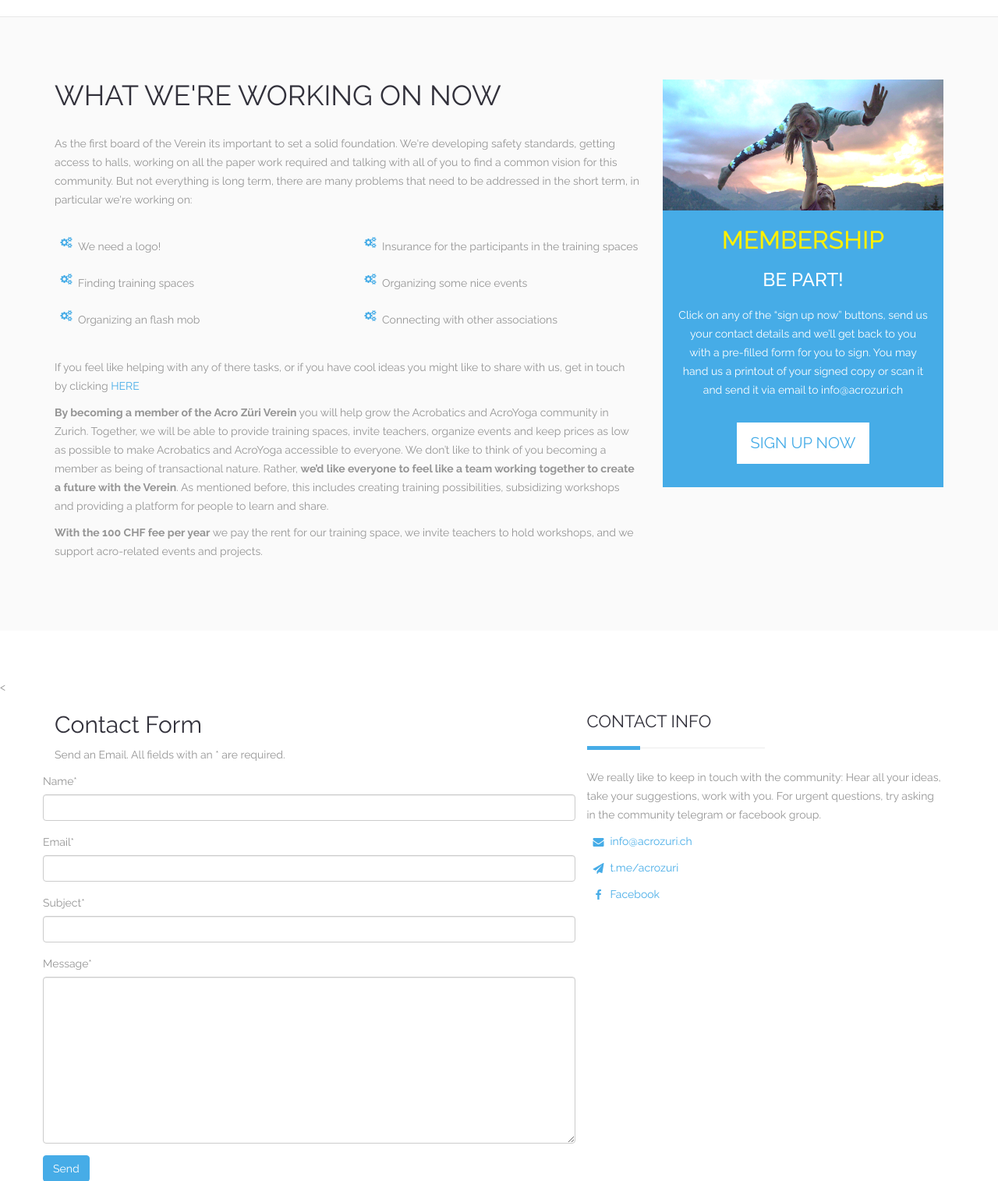
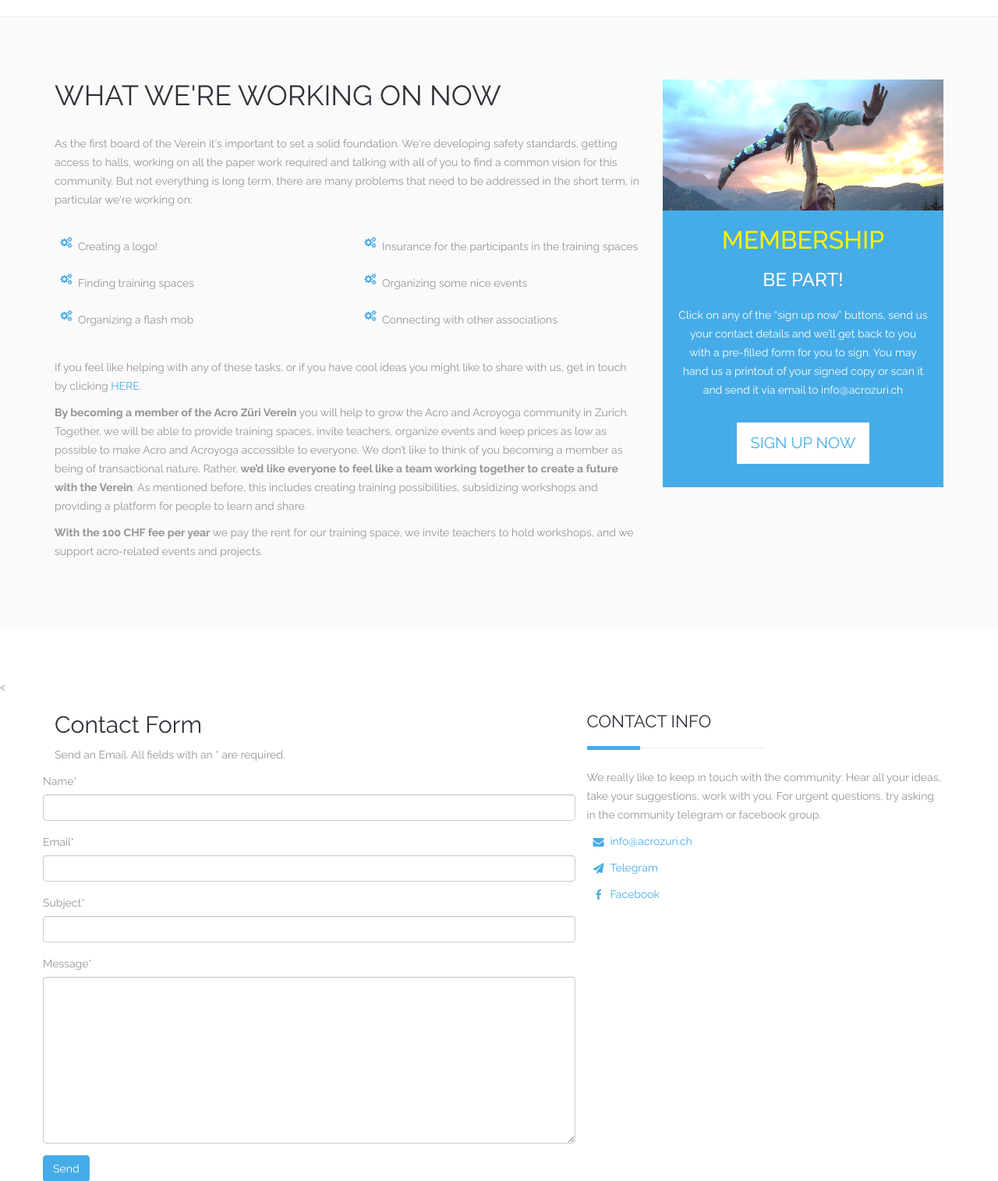
Before and after one commit to adux/acrozuri, a Django app: page / in a window 1280 px wide. Shown: the part 3658-5173 px from the top of the page at 78% size. Run offline with Django 3.2, Linux system fonts and the light colour scheme; some libraries are stand-ins or nearby versions.

Commit message:
Typos and link correction

```diff
--- a/acrozuri/home/views.py
+++ b/acrozuri/home/views.py
@@ -3,6 +3,8 @@
 from django.urls import reverse_lazy
 from django.views.generic.base import TemplateView
 from django.views.generic.edit import FormView
+from django.db.models import F
+from django.contrib import messages
 from .multiforms import MultiFormsView
 from .models import Class
 from .forms import MemberForm, NewsForm
@@ -22,6 +24,7 @@
         message = "From: " + email + "\r\nName:" + name + " \r\n\r\nMessage: " + form.cleaned_data.get('message')
         to = ['info@acrozuri.ch']
         send_mail(subject, message, to)
+        messages.add_message(self.request, messages.SUCCESS, F'Thanks for writing us, we will get back to you ;) !')
         instance.save()
         return HttpResponseRedirect(self.get_success_url(form_name))
 
@@ -47,4 +50,5 @@
         to = [instance.email, 'info@acrozuri.ch']
         send_mail(subject, message, to)
         instance.save()
+        messages.add_message(self.request, messages.SUCCESS, F'Thanks for Registering, please check your email.')
         return super().form_valid(form)
--- a/acrozuri/templates/base.html
+++ b/acrozuri/templates/base.html
@@ -3,25 +3,19 @@
   <head>
     <meta charset="utf-8">
     <meta http-equiv="x-ua-compatible" content="ie=edge">
-
     <title>{% block title %}Acrozuri{% endblock title %}</title>
-
     <!-- Mobile -->
     <meta name="viewport" content="width=device-width, initial-scale=1.0">
-
     <!-- General Meta-->
     <meta name="description" content="The Acroyoga Zürich Verein was founded in 2019 and has for goal promoting our community, organizing acro events, boosting the popularity of acro in zuri, and facilitating access for acro, acro sport, acroyoga">
     <meta name="keywords" content="Acro Zürich, Acro Schweiz, Swiss Acro Fest, Swiss Acro, Acrolama, Acroyoga Zürich, Acroyoga, Acro balance Züri">
     <meta name="author" content="Acrolama">
-
-
     <!-- Icons -->
     <link rel="icon" href="{% static 'images/favicons/favicon.ico' %}">
     <link rel="apple-touch-icon" href="{% static 'images/favicons/apple-touch-icon.png' %}">
     <link rel="apple-touch-icon" sizes="72x72" href="{% static 'images/favicons/apple-touch-icon-72x72.png' %}">
     <link rel="apple-touch-icon" sizes="114x114" href="{% static 'images/favicons/apple-touch-icon-114x114.png' %}">
     <link rel="apple-touch-icon" sizes="144x144" href="{% static 'images/favicons/apple-touch-icon-144x144.png' %}">
-
     <!-- Le CSS
     ================================================= -->
     {% block css %}
@@ -37,14 +31,12 @@
     <link href="{% static 'css/blue.css' %}" rel="stylesheet">
     <link href="{% static 'css/responsive.css' %}" rel="stylesheet">
     {% endblock %}
-
     <!-- HTML5 shim, for IE6-8 support of HTML5 elements -->
     <!--[if lt IE 9]>
     <script src="{% static 'js/html5shiv.js' %}"></script>
     <script src="{% static 'js/respond.min.js' %}"></script>
     <![endif]-->
   </head>
-
   <body>
     <!-- Message -->
     {% if messages %}
@@ -66,7 +58,7 @@
                                     <a title="Facebook" href="https://www.facebook.com/groups/374334435978564/" target="_blank"><i class="fa fa-facebook"></i></a>
                                 </li>
                                 <li>
-                                    <a title="Instagram" href="www.instagram.com/acrozuri" target="_blank"><i class="fa fa-instagram"></i></a>
+                                    <a title="Instagram" href="https://www.instagram.com/acrozuri" target="_blank"><i class="fa fa-instagram"></i></a>
                                 </li>
                             </ul>
                         </div> <!--/.social-icon-->
@@ -78,7 +70,7 @@
                             </a>
                         </div><!-- top email -->
                         <div class="top-phone pull-right">
-                            <a href="t.me/acroyogazurich">
+                            <a href="https://t.me/acrozuri">
                                 <i class="fa fa-paper-plane-o"></i> t.me/acrozuri
                             </a>
                         </div><!-- /.phone -->
@@ -122,15 +114,15 @@
                             <div class="footer-widget-1 address">
                                 <ul>
                                     <li><i class="fa fa-envelope"></i><a href="mailto:info@acrozuri.ch">info@acrozuri.ch</a></li>
-                                    <li><i class="fa fa-paper-plane"></i><a href="t.me/acroyogazurich">t.me/acrozuri</a></li>
-                                    <li><i class="fa fa-facebook"></i><a href="https://www.facebook.com/groups/374334435978564/" target="_blank">Acroyoga Zürich Group</a></li>
+                                    <li><i class="fa fa-paper-plane"></i><a href="https://t.me/acrozuri">Telegram</a></li>
+                                    <li><i class="fa fa-facebook"></i><a href="https://www.facebook.com/groups/374334435978564/" target="_blank">Facebook</a></li>
                                 </ul>
                             </div>
                         </div> <!--/footer-1-->
                         <div class="col-md-4">
                             <div class="footer-widget-2 text-center">
                                 <img src="{% static "images/logo_inverted.png" %}" alt="footer-logo">
-                                <p>Send us your acro pics and videos in #züri and we'll post it! Help us grow and spread ! <3</p>
+                                <p>Send us your Acro pics and videos in #züri and we'll post it! Help us grow and spread ! <3</p>
                             </div>
                             <div class="footer-social">
                                 <div class="social-icon">
@@ -140,7 +132,7 @@
                                             <a title="Facebook" href="https://www.facebook.com/groups/374334435978564/" target="_blank"><i class="fa fa-facebook"></i></a>
                                         </li>
                                         <li>
-                                            <a title="Instagram" href="www.instagram.com/acrozuri" target="_blank"><i class="fa fa-instagram"></i></a>
+                                            <a title="Instagram" href="https://www.instagram.com/acrozuri" target="_blank"><i class="fa fa-instagram"></i></a>
                                         </li>
                                     </ul>
                                 </div> <!--/.social-icon-->
@@ -157,7 +149,7 @@
                         </div>
                         <div class="col-md-6">
                             <ul class="foot-menu">
-                                <li><a href="www.acrolama.com">Designed by Adrian Garate from Acrolama</a></li>
+                                <li><a href="https://www.acrolama.com">Designed by Adrian Garate from Acrolama</a></li>
                             </ul>
                         </div>
                     </div>
--- a/acrozuri/templates/pages/board.html
+++ b/acrozuri/templates/pages/board.html
@@ -8,7 +8,7 @@
                             <h2 class="lg-title text-center"><span>board</span></h2>
                         </div> <!--/.col-->
                         <div class="col-md-6 col-sm-12 col-xs-12 col-md-offset-3">
-                            <p class="lg-text text-center">The foundation board 2019 is a mix of teachers and active community members predominantly with partner acro or acroyoga backgrounds. However, we strive to represent a wider variety of related communities, creating a colorful melting pot of different circus disciplines and sports acrobatics.</p>
+                            <p class="lg-text text-center">The foundation board 2019 is a mix of teachers and active community members predominantly with partner Acro or Acroyoga backgrounds. However, we strive to represent a wider variety of related communities, creating a colorful melting pot of different circus disciplines and sports acrobatics.</p>
                         </div> <!--/.col-->
                     </div>
                 </div>
--- a/acrozuri/templates/pages/contact.html
+++ b/acrozuri/templates/pages/contact.html
@@ -21,7 +21,7 @@
             <p>We really like to keep in touch with the community: Hear all your ideas, take your suggestions, work with you. For urgent questions, try asking in the community telegram or facebook group.</p>
             <ul class="fa-ul">
                 <li><i class="fa-li fa fa-envelope"></i><a href="mailto=info@acrozuri.ch">info@acrozuri.ch</a></li>
-                <li><i class="fa-li fa fa-paper-plane"></i> <a href="t.me/acroyogazurich">t.me/acrozuri</a></li>
+                <li><i class="fa-li fa fa-paper-plane"></i> <a href="https://t.me/acrozuri">Telegram</a></li>
                 <li><i class="fa-li fa fa-facebook"></i><a  href="https://www.facebook.com/groups/374334435978564/" target="_blank">Facebook</a>
             </ul>
           </div>
--- a/acrozuri/templates/pages/event.html
+++ b/acrozuri/templates/pages/event.html
@@ -12,7 +12,7 @@
             <div class="col-sm-8 col-xs-12">
                 <div class="article">
                     <h2>JAMS</h2>
-                    <p>What is this even? Whenever the weather permits, we love to gather somewhere outside and play together. These so-called jams are self-organized, usually in our WhatsApp group. Most jams take place at either Chinawiese or Josefwiese. It’s a great opportunity to get a sense of what AcroYoga is all about and meet some new people. There’s really worse things to do than being out in the sun and having fun.</br> Find listed below a few of the regular jams in Zürich, keep in mind that on good weather conditions participants might prefere to be outdoors.</p></br>
+                    <p>What is this even? Whenever the weather permits, we love to gather somewhere outside and play together. These so-called jams are self-organized, usually in our WhatsApp group. Most jams take place at either Chinawiese or Josefwiese. It’s a great opportunity to get a sense of what Acroyoga is all about and meet some new people. There’s really worse things to do than being out in the sun and having fun.</br> Find listed below a few of the regular jams in Zürich, keep in mind that on good weather conditions participants might prefere to be outdoors.</p></br>
                 </div>
             </div>
         </div>
--- a/acrozuri/templates/pages/member.html
+++ b/acrozuri/templates/pages/member.html
@@ -5,14 +5,14 @@
                 <div class="row">
                     <div class="col-md-8 col-sm-8 col-xs-12">
                         <h2 class="lg-title-2">what we're working on now</h2>
-                        <p>As the first board of the Verein its important to set a solid foundation. We're developing safety standards, getting  access to halls, working on all the paper work required and talking with all of you to find a common vision for this community. But not everything is long term, there are many problems that need to be addressed in the short term, in particular we're working on:</p>
+                        <p>As the first board of the Verein it's important to set a solid foundation. We're developing safety standards, getting  access to halls, working on all the paper work required and talking with all of you to find a common vision for this community. But not everything is long term, there are many problems that need to be addressed in the short term, in particular we're working on:</p>
                         <div class="row">
                             <div class="col-md-6">
                                 <div class="icon-list">
                                     <ul class="fa-ul">
-                                        <li><i class="fa-li fa fa-gears"></i> We need a logo!</li>
+                                        <li><i class="fa-li fa fa-gears"></i> Creating a logo!</li>
                                         <li><i class="fa-li fa fa-gears"></i> Finding training spaces</li>
-                                        <li><i class="fa-li fa fa-gears"></i> Organizing an flash mob</li>
+                                        <li><i class="fa-li fa fa-gears"></i> Organizing a flash mob</li>
                                     </ul>
                                 </div>
                             </div> <!--/.col-->
@@ -26,13 +26,13 @@
                                 </div>
                             </div> <!--/.col-->
                         </div> <!--/.row-->
-                         <p>If you feel like helping with any of there tasks, or if you have cool ideas you might like to share with us, get in touch by clicking<a href="mailto=info@acrozuri.ch"> HERE</a></p>
-                         <p><strong>By becoming a member of the Acro Züri Verein</strong> you will help grow the Acrobatics and AcroYoga community in Zurich. Together, we will be able to provide training spaces, invite teachers, organize events and keep prices as low as possible to make Acrobatics and AcroYoga accessible to everyone. We don’t like to think of you becoming a member as being of transactional nature. Rather, <strong>we’d like everyone to feel like a team working together to create a future with the Verein</strong>. As mentioned before, this includes creating training possibilities, subsidizing workshops and providing a platform for people to learn and share.</p>
+                         <p>If you feel like helping with any of these tasks, or if you have cool ideas you might like to share with us, get in touch by clicking<a href="mailto=info@acrozuri.ch"> HERE</a>.</p>
+                         <p><strong>By becoming a member of the Acro Züri Verein</strong> you will help to grow the Acro and Acroyoga community in Zurich. Together, we will be able to provide training spaces, invite teachers, organize events and keep prices as low as possible to make Acro and Acroyoga accessible to everyone. We don’t like to think of you becoming a member as being of transactional nature. Rather, <strong>we’d like everyone to feel like a team working together to create a future with the Verein</strong>. As mentioned before, this includes creating training possibilities, subsidizing workshops and providing a platform for people to learn and share.</p>
                          <p><strong>With the 100 CHF fee per year</strong> we pay the rent for our training space, we invite teachers to hold workshops, and we support acro-related events and projects.</p>
                     </div> <!--/.col-->
                     <div class="col-md-4 col-sm-4 col-xs-12">
                         <div class="volunteer text-center">
-                            <img class="img-responsive" src="{% static "images/all/volunteer.jpg" %}" alt="volunteer">
+                            <img class="img-responsive" src="{% static "images/all/volunteer.jpg" %}" alt="Acrolama Pict for the Acrozuri Verein Membership in Lenk">
                             <h2>Membership</h2>
                             <h3>Be part!</h3>
                             <p>Click on any of the “sign up now” buttons, send us your contact details and we’ll get back to you with a pre-filled form for you to sign. You may hand us a printout of your signed copy or scan it and send it via email to info@acrozuri.ch</p>
--- a/acrozuri/templates/pages/utility.html
+++ b/acrozuri/templates/pages/utility.html
@@ -27,7 +27,7 @@
                                 <li>
                                     <a href="#">I don’t feel safe doing a trick<span class="st-arrow"></span></a>
                                     <div class="st-content">
-                                        <p>Either say no or ask for a spotter. A spotter is a third (or a fourth) person who will make sure that you can practice your trick safely. In the best case, the spotter is someone who already has experience with AcroYoga and knows the move well. If someone asks you to spot a trick you have no experience with, or you feel uncomfortable doing so, please let your fellow AcroYogis know and ask someone else to take over for you. We want to play safe and keep having fun!</p>
+                                        <p>Either say no or ask for a spotter. A spotter is a third (or a fourth) person who will make sure that you can practice your trick safely. In the best case, the spotter is someone who already has experience with Acroyoga and knows the move well. If someone asks you to spot a trick you have no experience with, or you feel uncomfortable doing so, please let your fellow AcroYogis know and ask someone else to take over for you. We want to play safe and keep having fun!</p>
                                     </div>
                                 </li>
                                 <li>
```
